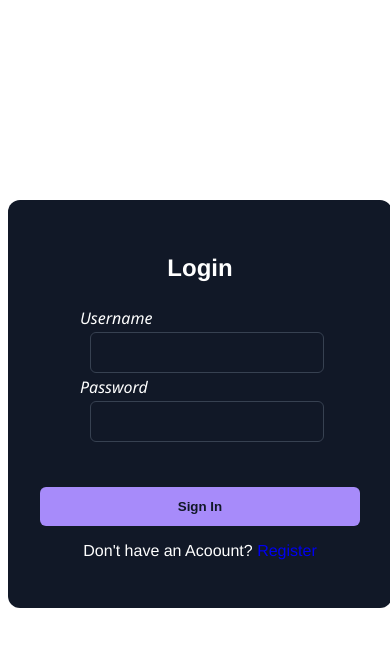
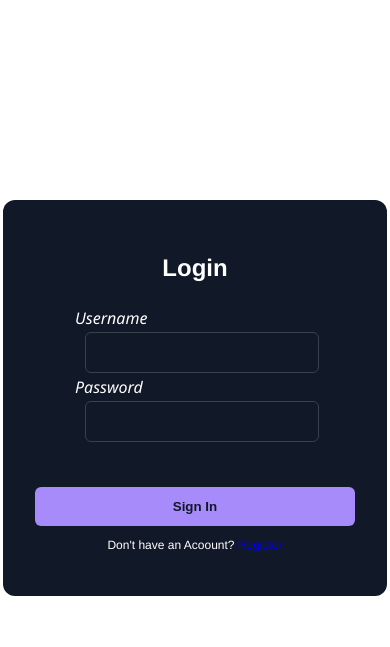
Before and after one commit to Harith252002/home-interiors-django, a Django app: page /login/ in a window 390 px wide. Shown: the top 647 px of the page. Run offline with Django 5.2, Linux system fonts and the light colour scheme.

Commit message:
Update login.css

```diff
--- a/static/login.css
+++ b/static/login.css
@@ -75,3 +75,33 @@
 a{
     text-decoration: none;
 }
+/* Default styles for desktop */
+body {
+    font-size: 16px;
+    max-width: 1200px;
+    margin: auto;
+}
+
+/* Responsive styles for tablets */
+@media (max-width: 768px) {
+    body {
+        font-size: 14px;
+    }
+    .container {
+        width: 90%;
+    }
+}
+
+/* Responsive styles for mobile phones */
+@media (max-width: 480px) {
+    body {
+        font-size: 12px;
+    }
+    .container {
+        width: 95%;
+    }
+    img {
+        max-width: 100%;
+        height: auto;
+    }
+}
```
